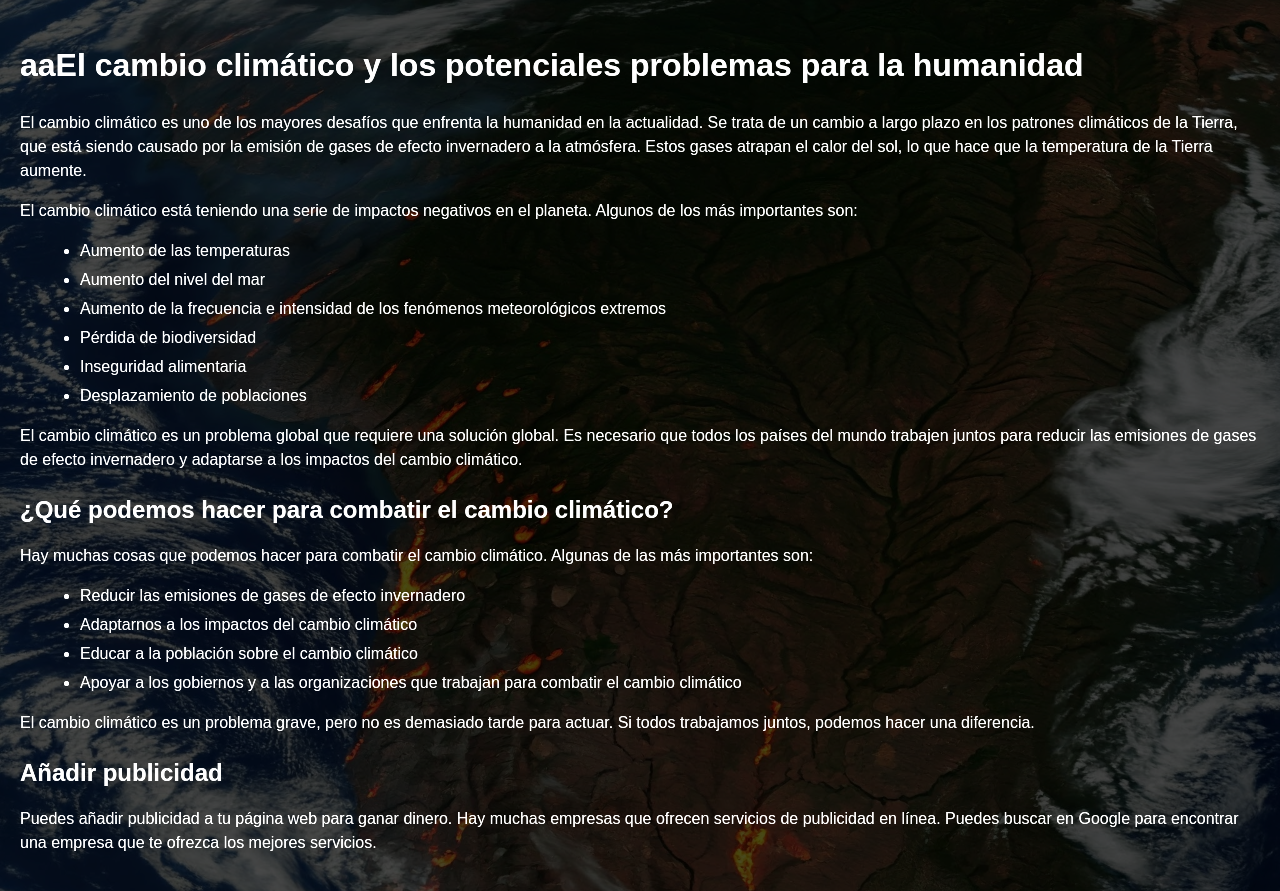
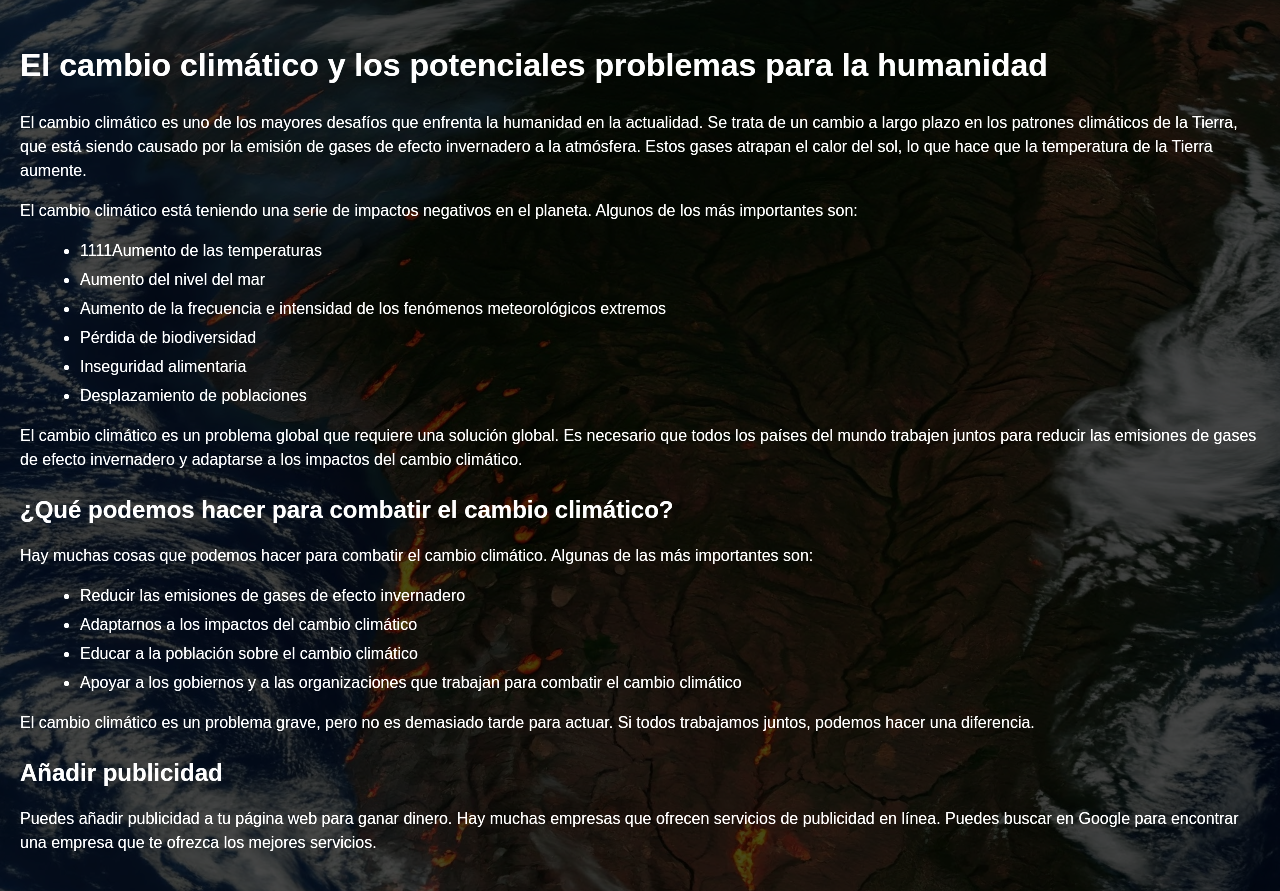
Before and after one commit to cambiarplaneta/cambiarplaneta, a plain HTML site: page index.html in a window 1280 px wide. Drawn offline with Linux system fonts and the light colour scheme.

Commit message:
Update index.html

```diff
--- a/index.html
+++ b/index.html
@@ -18,11 +18,11 @@
   </script>
 
     <div class="texto-con-fondo">
-        <h1>aaEl cambio climático y los potenciales problemas para la humanidad</h1>
+        <h1>El cambio climático y los potenciales problemas para la humanidad</h1>
         <p>El cambio climático es uno de los mayores desafíos que enfrenta la humanidad en la actualidad. Se trata de un cambio a largo plazo en los patrones climáticos de la Tierra, que está siendo causado por la emisión de gases de efecto invernadero a la atmósfera. Estos gases atrapan el calor del sol, lo que hace que la temperatura de la Tierra aumente.</p>
         <p>El cambio climático está teniendo una serie de impactos negativos en el planeta. Algunos de los más importantes son:</p>
         <ul>
-            <li>Aumento de las temperaturas</li>
+            <li>1111Aumento de las temperaturas</li>
             <li>Aumento del nivel del mar</li>
             <li>Aumento de la frecuencia e intensidad de los fenómenos meteorológicos extremos</li>
             <li>Pérdida de biodiversidad</li>
```
